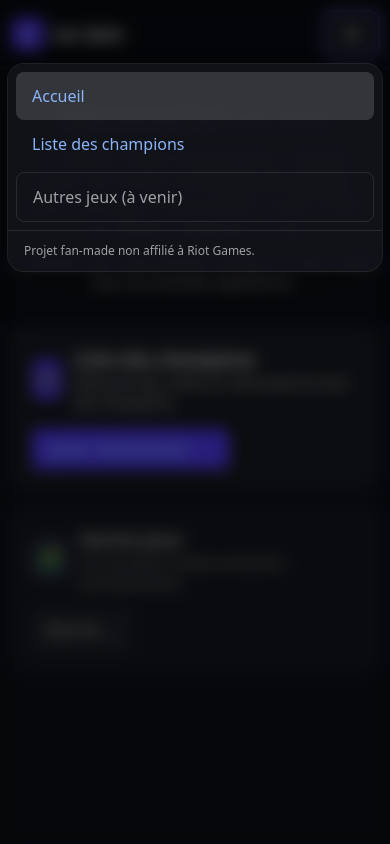
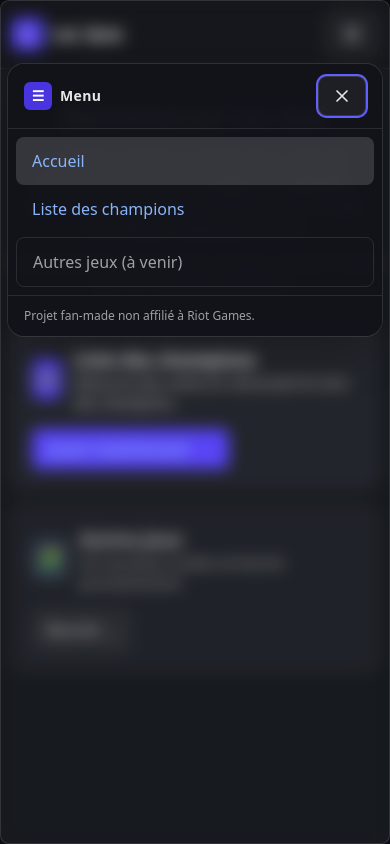
Before and after one commit to mwawilly73/lol-site, a Next.js app: page / in a window 390 px wide. Both pictures are taken after a click on the button "Ouvrir le menu". Shown: the top 844 px of the page. Built offline with nearby package versions, Linux system fonts and the light colour scheme.

Commit message:
header: menu mobile simple (clic extérieur pour fermer)

```diff
--- a/app/layout.tsx
+++ b/app/layout.tsx
@@ -1,13 +1,20 @@
 // app/layout.tsx
-// ─────────────────────────────────────────────────────────────────────────────
-// Layout racine : importe les styles globaux + styles de layout, et pose le header.
-// Pas d’inline script → compatible avec ta CSP actuelle.
-// ─────────────────────────────────────────────────────────────────────────────
+// ───────────────────────────────────────────────────────────────
+// Layout racine : ajoute un viewport qui désactive le double-tap zoom
+// et intègre le header. (Header non-sticky.)
+// ───────────────────────────────────────────────────────────────
 
-import type { Metadata } from "next";
-import "./globals.css";          // tes styles globaux EXISTANTS (on n’y touche pas)
-import "./styles/layout.css";    // petit fichier CSS “layout” (créé ci-dessous)
+import type { Metadata, Viewport } from "next";
+import "./globals.css";
+import "./styles/layout.css";
 import SiteHeader from "@/components/SiteHeader";
+
+export const viewport: Viewport = {
+  width: "device-width",
+  initialScale: 1,
+  maximumScale: 1,
+  userScalable: false, // ⛔️ désactive pinch/double-tap zoom (meilleure UX “jeu”, moins accessible)
+};
 
 export const metadata: Metadata = {
   title: {
--- a/components/SiteHeader.tsx
+++ b/components/SiteHeader.tsx
@@ -1,10 +1,14 @@
 // components/SiteHeader.tsx
 // ───────────────────────────────────────────────────────────────
-// Header responsive, non-sticky, avec menu mobile accessible.
-// - Plus de warning "aria-hidden avec descendant focus" : on utilise `inert`
-//   quand le menu est fermé et on renvoie le focus sur le bouton burger.
-// - Compatible CSP (aucun script inline).
-// - Fermeture : ESC, clic en dehors, clic sur un lien, changement de route.
+// Header responsive (non-sticky) avec menu mobile simple et fiable.
+// - Un booléen `open` pour contrôler l'overlay.
+// - Clic en dehors du panneau (backdrop pleine page) → ferme.
+// - Bouton croix → ferme.
+// - ESC → ferme.
+// - Changement de route → ferme.
+// - Overlay MONTÉ uniquement quand ouvert (pas d’aria-hidden/inert nécessaires).
+// - Blocage du scroll de la page quand le menu est ouvert.
+// - CSP OK (aucun inline).
 // ───────────────────────────────────────────────────────────────
 
 "use client";
@@ -13,7 +17,7 @@ import Link from "next/link";
 import { usePathname } from "next/navigation";
 import { useEffect, useRef, useState } from "react";
 
-/* Lien desktop avec état actif */
+/** Lien desktop avec état actif */
 function NavLink({ href, children }: { href: string; children: React.ReactNode }) {
   const pathname = usePathname();
   const isActive =
@@ -31,7 +35,7 @@ function NavLink({ href, children }: { href: string; children: React.ReactNode }
   );
 }
 
-/* Lien mobile (plein largeur) */
+/** Lien mobile (plein largeur) */
 function NavLinkMobile({
   href,
   children,
@@ -62,70 +66,42 @@ export default function SiteHeader() {
   const [open, setOpen] = useState(false);
   const pathname = usePathname();
 
-  // Refs utiles
-  const panelRef = useRef<HTMLDivElement | null>(null);      // panneau (carte)
-  const overlayRef = useRef<HTMLDivElement | null>(null);    // overlay/backdrop (pour inert)
-  const burgerBtnRef = useRef<HTMLButtonElement | null>(null);
+  // Refs utiles (focus)
+  const panelRef = useRef<HTMLDivElement | null>(null);
+  const burgerRef = useRef<HTMLButtonElement | null>(null);
 
-  // Fermer le menu à chaque changement de route
+  // ESC → fermer
+  useEffect(() => {
+    const onKey = (e: KeyboardEvent) => {
+      if (e.key === "Escape") setOpen(false);
+    };
+    if (open) document.addEventListener("keydown", onKey);
+    return () => document.removeEventListener("keydown", onKey);
+  }, [open]);
+
+  // Changement de route → fermer
   useEffect(() => {
     if (open) setOpen(false);
-  }, [pathname]); // eslint-disable-line react-hooks/exhaustive-deps
+    // eslint-disable-next-line react-hooks/exhaustive-deps
+  }, [pathname]);
 
-  // Gérer ESC + clic outside (sur overlay)
-  useEffect(() => {
-    if (!open) return;
-
-    const onKey = (e: KeyboardEvent) => {
-      if (e.key === "Escape") {
-        setOpen(false);
-      }
-    };
-
-    const onPointerDown = (e: PointerEvent) => {
-      const target = e.target as HTMLElement | null;
-      if (!target) return;
-      if (panelRef.current && !panelRef.current.contains(target)) {
-        setOpen(false);
-      }
-    };
-
-    document.addEventListener("keydown", onKey);
-    document.addEventListener("pointerdown", onPointerDown, true);
-    return () => {
-      document.removeEventListener("keydown", onKey);
-      document.removeEventListener("pointerdown", onPointerDown, true);
-    };
-  }, [open]);
-
-  // Empêcher le scroll de la page quand le menu est ouvert
+  // Bloquer le scroll quand le menu est ouvert
   useEffect(() => {
     const html = document.documentElement;
-    if (open) {
-      html.style.overflow = "hidden";
-    } else {
-      html.style.overflow = "";
-    }
+    if (open) html.style.overflow = "hidden";
+    else html.style.overflow = "";
     return () => {
       html.style.overflow = "";
     };
   }, [open]);
 
-  // ✅ IMPORTANT : appliquer/retirer `inert` quand fermé + replacer le focus sur le burger
+  // Focus 1er lien à l’ouverture, refocus le burger à la fermeture
   useEffect(() => {
-    const el = overlayRef.current;
-    if (!el) return;
-
-    if (!open) {
-      // applique l’attribut inert (empêche focus/interactions)
-      el.setAttribute("inert", "");
-      // renvoie le focus vers le bouton burger pour éviter que le focus reste "caché"
-      // (utilise un micro délais pour laisser React poser les classes CSS)
-      setTimeout(() => burgerBtnRef.current?.focus(), 0);
+    if (open) {
+      const first = panelRef.current?.querySelector<HTMLElement>('a, button:not([disabled])');
+      setTimeout(() => first?.focus(), 0);
     } else {
-      el.removeAttribute("inert");
-      // focus sur le premier lien du panneau si tu veux (optionnel) :
-      // panelRef.current?.querySelector<HTMLElement>("a, button")?.focus();
+      setTimeout(() => burgerRef.current?.focus(), 0);
     }
   }, [open]);
 
@@ -154,15 +130,15 @@ export default function SiteHeader() {
           </span>
         </nav>
 
-        {/* Bouton burger (mobile) */}
+        {/* Burger (mobile) */}
         <div className="ml-auto md:hidden">
           <button
-            ref={burgerBtnRef}
+            ref={burgerRef}
             type="button"
-            onClick={() => setOpen((v) => !v)}
+            onClick={() => setOpen(true)}
             aria-label={open ? "Fermer le menu" : "Ouvrir le menu"}
             aria-expanded={open}
-            aria-controls="mobile-menu-panel"
+            aria-controls="mobile-menu-overlay"
             className="inline-flex items-center justify-center rounded-md p-2 text-white/90 hover:bg-white/10 hover:text-white focus:outline-none focus:ring-2 focus:ring-indigo-500"
           >
             <svg className="h-6 w-6" viewBox="0 0 24 24" fill="none" stroke="currentColor" aria-hidden="true">
@@ -176,28 +152,48 @@ export default function SiteHeader() {
         </div>
       </div>
 
-      {/* Overlay + panneau mobile */}
-      <div
-        ref={overlayRef}
-        id="mobile-menu-panel"
-        className={`md:hidden fixed inset-0 z-50 transition-opacity duration-200
-          ${open ? "opacity-100 pointer-events-auto" : "opacity-0 pointer-events-none"}
-        `}
-        // ⚠️ plus de aria-hidden ici : c'est `inert` qui empêche focus + interaction quand fermé
-      >
-        {/* Backdrop */}
-        <div className="absolute inset-0 bg-black/50 backdrop-blur-sm" />
+      {/* Overlay monté UNIQUEMENT quand open = true */}
+      {open && (
+        <div id="mobile-menu-overlay" className="md:hidden fixed inset-0 z-50">
+          {/* Backdrop : clic hors panneau → FERME IMMÉDIATEMENT */}
+          <button
+            type="button"
+            aria-label="Fermer le menu"
+            className="absolute inset-0 bg-black/55 backdrop-blur-sm"
+            onClick={() => setOpen(false)}
+          />
 
-        {/* Panneau */}
+          {/* Panneau (slide léger) */}
           <div
             ref={panelRef}
-          className={`absolute left-0 right-0 top-0 mx-2 mt-16 rounded-2xl ring-1 ring-white/10 bg-[#12141a]/95 shadow-2xl overflow-hidden
-            transition-transform duration-200 ${open ? "translate-y-0" : "-translate-y-3"}
-          `}
+            className="absolute left-0 right-0 top-0 mx-2 mt-16 rounded-2xl ring-1 ring-white/10 bg-[#12141a]/95 shadow-2xl overflow-hidden
+                       transition-transform duration-200 translate-y-0"
             role="dialog"
             aria-modal="true"
             aria-label="Menu principal"
+            onClick={(e) => e.stopPropagation()} // évite que les clics internes ferment
           >
+            {/* Barre du panneau (titre + croix) */}
+            <div className="flex items-center justify-between px-4 py-3 border-b border-white/10">
+              <div className="flex items-center gap-2">
+                <div className="size-7 rounded-md bg-indigo-600/90 text-white flex items-center justify-center text-sm font-bold">
+                  ☰
+                </div>
+                <h2 className="text-sm font-semibold tracking-wide text-white/90">Menu</h2>
+              </div>
+              <button
+                type="button"
+                onClick={() => setOpen(false)}
+                aria-label="Fermer le menu"
+                className="inline-flex items-center justify-center rounded-md p-2 text-white/90 hover:bg-white/10 hover:text-white focus:outline-none focus:ring-2 focus:ring-indigo-500"
+              >
+                <svg className="h-5 w-5" viewBox="0 0 24 24" fill="none" stroke="currentColor" aria-hidden="true">
+                  <path strokeLinecap="round" strokeLinejoin="round" strokeWidth={2} d="M6 6l12 12M18 6l-12 12" />
+                </svg>
+              </button>
+            </div>
+
+            {/* Liens */}
             <div className="p-2">
               <NavLinkMobile href="/" onNavigate={() => setOpen(false)}>
                 Accueil
@@ -213,11 +209,13 @@ export default function SiteHeader() {
               </div>
             </div>
 
+            {/* Footer */}
             <div className="px-4 py-3 border-t border-white/10 text-xs text-white/60">
               Projet fan-made non affilié à Riot Games.
             </div>
           </div>
         </div>
+      )}
     </header>
   );
 }
```
Lines whose indentation alone changed are shown as unchanged.
